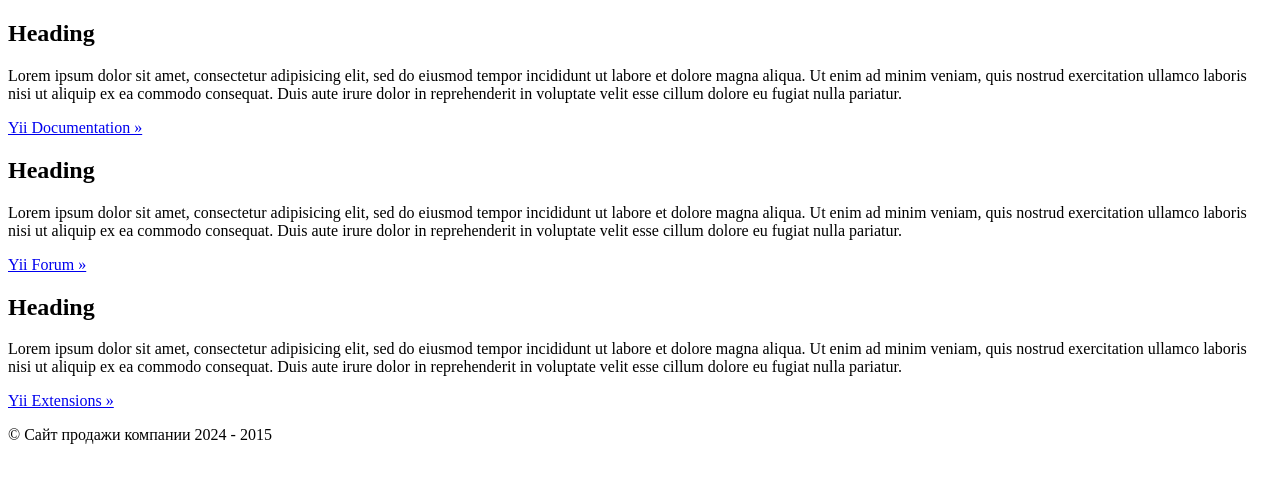
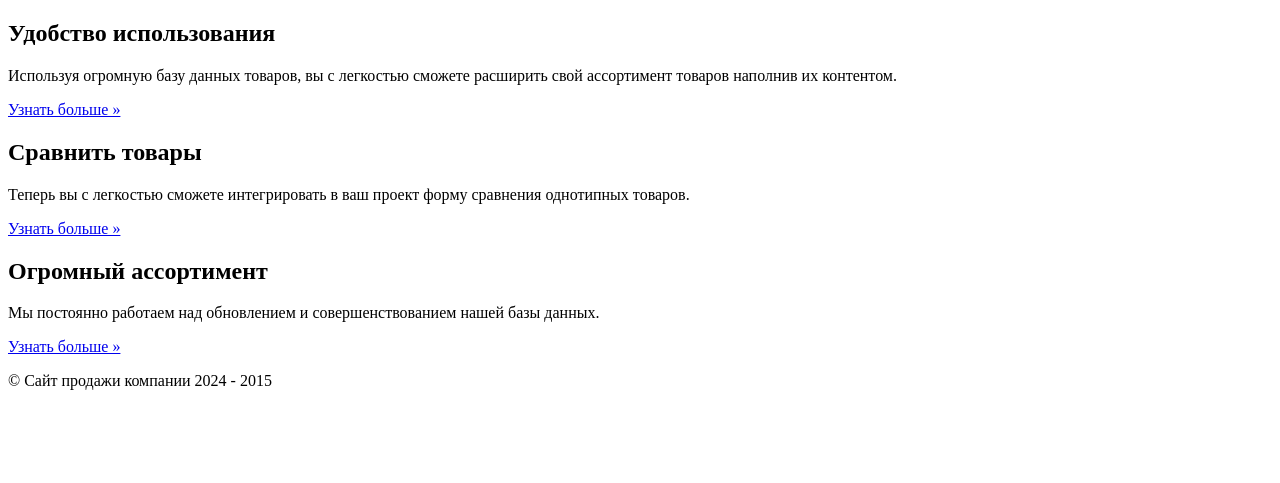
Before and after one commit to rakot9/PCarts, a Yii app: template frontend/views/site/index.php in a window 1280 px wide. Shown: the top 483 px of the page. Run offline with PHP 8.4 and a stand-in for Yii, Linux system fonts and the light colour scheme; the template is opened without the code that fills it, so the values that code supplies are empty; some libraries are stand-ins or nearby versions.

Commit message:
Index text

```diff
--- a/frontend/views/site/index.php
+++ b/frontend/views/site/index.php
@@ -56,34 +56,27 @@ $items = [
 
         <div class="row">
             <div class="col-lg-4">
-                <h2>Heading</h2>
+                <h2>Удобство использования</h2>
 
-                <p>Lorem ipsum dolor sit amet, consectetur adipisicing elit, sed do eiusmod tempor incididunt ut labore et
-                    dolore magna aliqua. Ut enim ad minim veniam, quis nostrud exercitation ullamco laboris nisi ut aliquip
-                    ex ea commodo consequat. Duis aute irure dolor in reprehenderit in voluptate velit esse cillum dolore eu
-                    fugiat nulla pariatur.</p>
+                <p>Используя огромную базу данных товаров, вы с легкостью сможете расширить свой ассортимент товаров
+                    наполнив их контентом.
+                </p>
 
-                <p><a class="btn btn-default" href="http://www.yiiframework.com/doc/">Yii Documentation &raquo;</a></p>
+                <p><a class="btn btn-default" href="/">Узнать больше &raquo;</a></p>
             </div>
             <div class="col-lg-4">
-                <h2>Heading</h2>
+                <h2>Сравнить товары</h2>
 
-                <p>Lorem ipsum dolor sit amet, consectetur adipisicing elit, sed do eiusmod tempor incididunt ut labore et
-                    dolore magna aliqua. Ut enim ad minim veniam, quis nostrud exercitation ullamco laboris nisi ut aliquip
-                    ex ea commodo consequat. Duis aute irure dolor in reprehenderit in voluptate velit esse cillum dolore eu
-                    fugiat nulla pariatur.</p>
+                <p>Теперь вы с легкостью сможете интегрировать в ваш проект форму сравнения однотипных товаров.</p>
 
-                <p><a class="btn btn-default" href="http://www.yiiframework.com/forum/">Yii Forum &raquo;</a></p>
+                <p><a class="btn btn-default" href="/">Узнать больше &raquo;</a></p>
             </div>
             <div class="col-lg-4">
-                <h2>Heading</h2>
+                <h2>Огромный ассортимент</h2>
 
-                <p>Lorem ipsum dolor sit amet, consectetur adipisicing elit, sed do eiusmod tempor incididunt ut labore et
-                    dolore magna aliqua. Ut enim ad minim veniam, quis nostrud exercitation ullamco laboris nisi ut aliquip
-                    ex ea commodo consequat. Duis aute irure dolor in reprehenderit in voluptate velit esse cillum dolore eu
-                    fugiat nulla pariatur.</p>
+                <p>Мы постоянно работаем над обновлением и совершенствованием нашей базы данных.</p>
 
-                <p><a class="btn btn-default" href="http://www.yiiframework.com/extensions/">Yii Extensions &raquo;</a></p>
+                <p><a class="btn btn-default" href="/">Узнать больше &raquo;</a></p>
             </div>
         </div>
 
```
